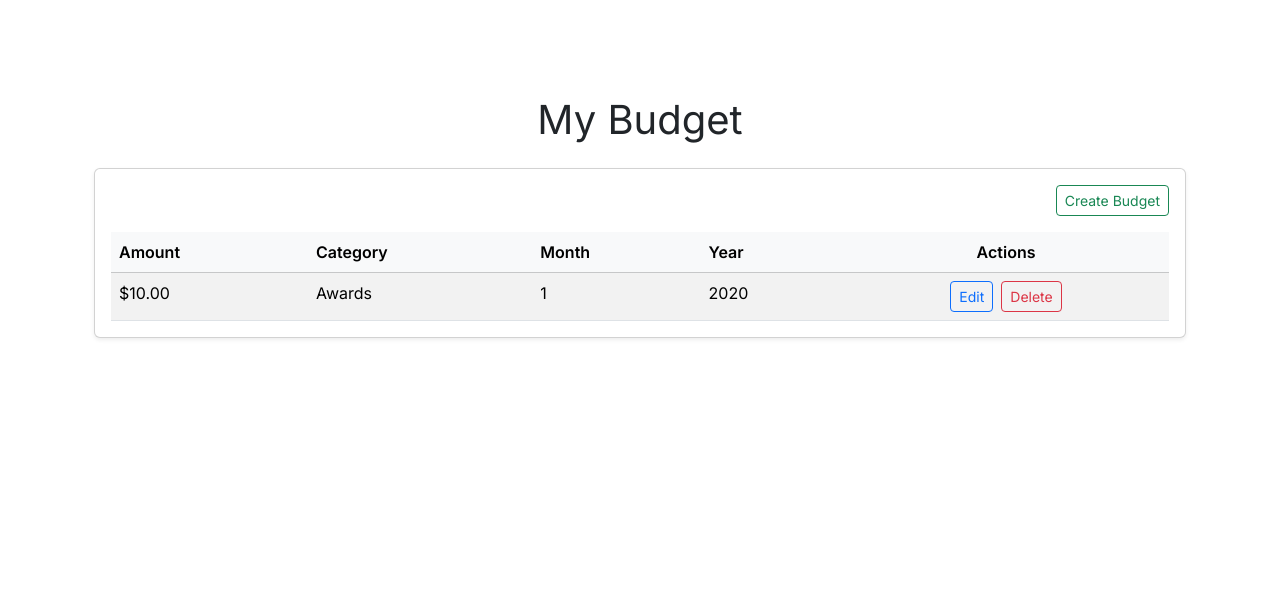
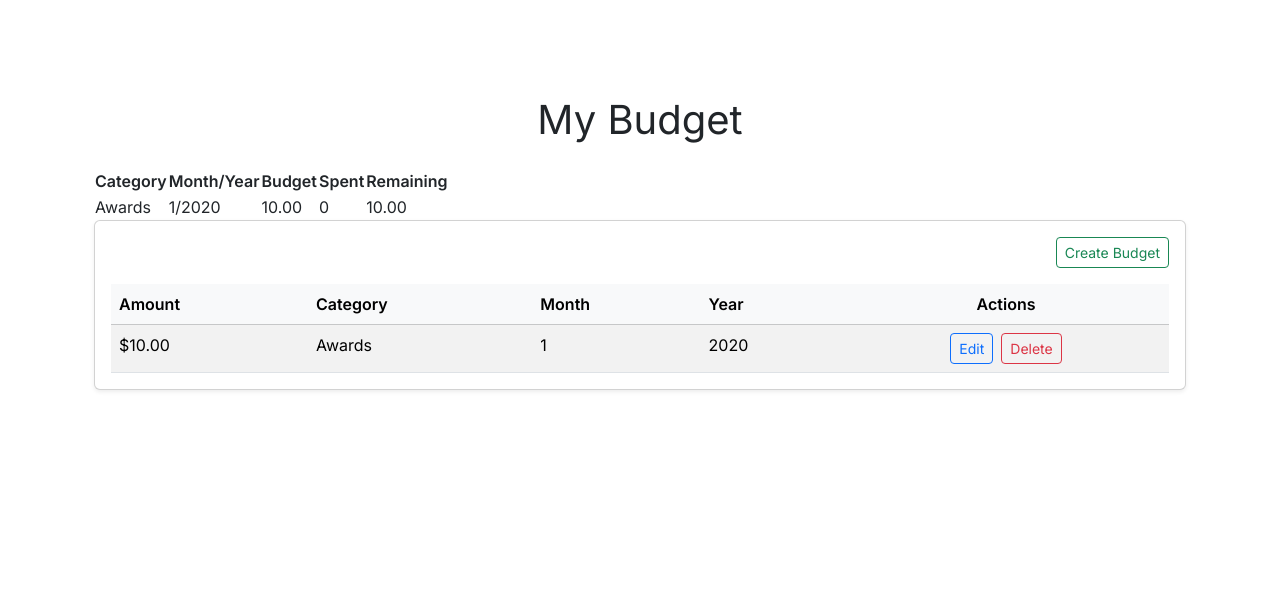
Before and after one commit to viejopeter/personal_finance_tracker, a Django app: page /budgets/ in a window 1280 px wide. Shown: the part 64-677 px from the top of the page. Run offline with Django 5.2, Linux system fonts and the light colour scheme; a user stored in the database is signed in; data comes from the database, SQL or seed files in the repository; tables that the repository leaves empty hold one stand-in row (values such as "Sample post").

Commit message:
Fixed some bugs in budgets. Added function to list comparison between transactions and budget

```diff
--- a/budgets/templates/budgets/budgets_ls.html
+++ b/budgets/templates/budgets/budgets_ls.html
@@ -4,6 +4,30 @@
 {% block content %}
 <div class="container mt-5">
     <h1 class="mb-4 text-center">My Budget</h1>
+
+    <table>
+        <thead>
+            <tr>
+                <th>Category</th>
+                <th>Month/Year</th>
+                <th>Budget</th>
+                <th>Spent</th>
+                <th>Remaining</th>
+            </tr>
+        </thead>
+        <tbody>
+            {% for item in comparisons %}
+            <tr>
+                <td>{{ item.category }}</td>
+                <td>{{ item.month }}/{{ item.year }}</td>
+                <td>{{ item.budget }}</td>
+                <td>{{ item.spent }}</td>
+                <td>{{ item.remaining }}</td>
+            </tr>
+            {% endfor %}
+        </tbody>
+    </table>
+
 
     {% if messages %}
         {% for message in messages %}
--- a/budgets/views.py
+++ b/budgets/views.py
@@ -1,26 +1,64 @@
 from django.shortcuts import render, redirect, get_object_or_404
 from django.views import View
 from .models import Budget, Category
+from transactions.models import Transaction
 from django import forms
 from django.contrib import messages
+from django.db.models import Sum
 
 # List all budgets for the user
 class BudgetsListView(View):
     def get(self,request):
-        context = {}
         budgets = Budget.objects.filter(user=request.user).order_by("year","month","category")
-        context['budgets'] = budgets
-        return render(request,'budgets/budgets_ls.html',context=context)
+        comparisons = []
+        for budget in budgets:
+            spent = Transaction.objects.filter(
+                category=budget.category,
+                origin_account__user=request.user,
+                datetime__year=budget.year,
+                datetime__month=budget.month,
+                type='expense'
+            ).aggregate(total=Sum('amount'))['total'] or 0
+            remaining = budget.amount - spent
+            comparisons.append({
+                'category': budget.category.category,
+                'month': budget.month,
+                'year': budget.year,
+                'budget': budget.amount,
+                'spent': spent,
+                'remaining': remaining
+            })
+        return render(request,'budgets/budgets_ls.html',{'budgets': budgets, 'comparisons': comparisons})
 
 # Form
 class BudgetForm(forms.ModelForm):
+
+    #Customized field for the form
+    month_year = forms.CharField(
+        label="Month and Year",
+        widget=forms.TextInput(attrs={"type": "month"})
+    )
+
     class Meta:
         model = Budget
-        fields = ["category","amount","month","year",]
+        fields = ["category","amount"]
 
     def __init__(self, *args, **kwargs):
         super().__init__(*args, **kwargs)
         self.fields['category'].empty_label = "Select One"
+
+    def clean(self):
+        cleaned_data = super().clean()
+        month_year = cleaned_data.get("month_year")
+        if month_year:
+            try:
+                year, month = map(int, month_year.split("-"))
+                cleaned_data["month"] = month
+                cleaned_data["year"] = year
+            except Exception:
+                self.add_error("month_year", "Invalid month/year format.")
+        return cleaned_data
+
 
 # Create a new budget for the user
 class BudgetsCreateView(View):
@@ -31,8 +69,12 @@ class BudgetsCreateView(View):
 
     def post(self,request):
         form = BudgetForm(request.POST)
+        form.fields['category'].queryset = Category.objects.filter(user=request.user,category_type='expense').order_by("category")
         if form.is_valid():
             budget = form.save(commit=False)
+            cleaned = form.cleaned_data
+            budget.month = cleaned.get("month")
+            budget.year = cleaned.get("year")
             budget.user = request.user
             budget.save()
             messages.success(request, 'Budget created Successfully!')
@@ -44,12 +86,17 @@ class BudgetsUpdateView(View):
     def get(self, request, pk):
         budget = Budget.objects.get(pk=pk, user=request.user)
         form = BudgetForm(instance=budget)
+        form.fields['category'].queryset = Category.objects.filter(user=request.user,category_type='expense').order_by("category")
         return render(request, "budgets/budget_form.html", {"form": form, "budget": budget, "action": "Update"})
 
     def post(self, request, pk):
         budget = Budget.objects.get(pk=pk, user=request.user)
         form = BudgetForm(request.POST, instance=budget)
+        form.fields['category'].queryset = Category.objects.filter(user=request.user,category_type='expense').order_by("category")
         if form.is_valid():
+            cleaned = form.cleaned_data
+            budget.month = cleaned.get("month")
+            budget.year = cleaned.get("year")
             form.save()
             messages.success(request, 'Budget updated Successfully!')
             return redirect("budgets:budget_ls")
```
Also changed, not shown: budgets/templates/budgets/budget_form.html (+6 -2 lines), budgets/migrations/0001_initial.py.
